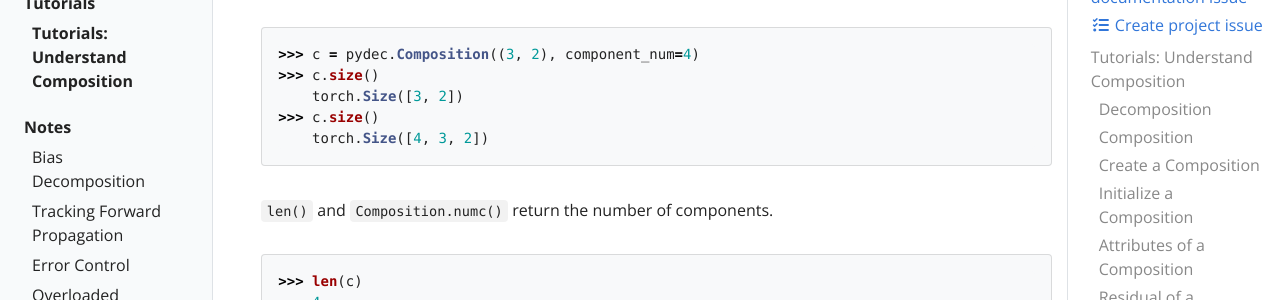
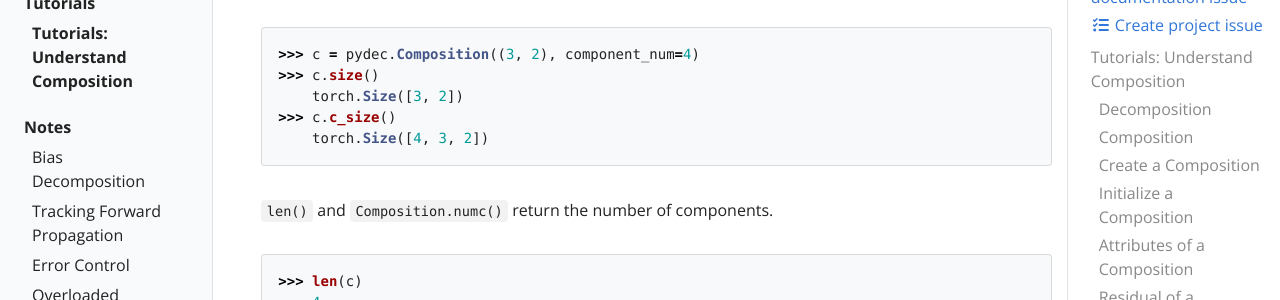
Before and after one commit to NJUNLP/pydec, a Jekyll site: the page built from docs/_docs/tutorials/understand-composition.md, in a window 1280 px wide and 900 px high, scrolled down 3125 px. Shown: the part 151-451 px from the top of the window. Built offline with Jekyll 4.4.1, drawn with Linux system fonts in a browser that asks for light colours.

Commit message:
fix typo

````diff
--- a/docs/_docs/tutorials/understand-composition.md
+++ b/docs/_docs/tutorials/understand-composition.md
@@ -114,7 +114,7 @@ Out:
 >>> c = pydec.Composition((3, 2), component_num=4)
 >>> c.size()
     torch.Size([3, 2])
->>> c.size()
+>>> c.c_size()
     torch.Size([4, 3, 2])
 ```
 
````
